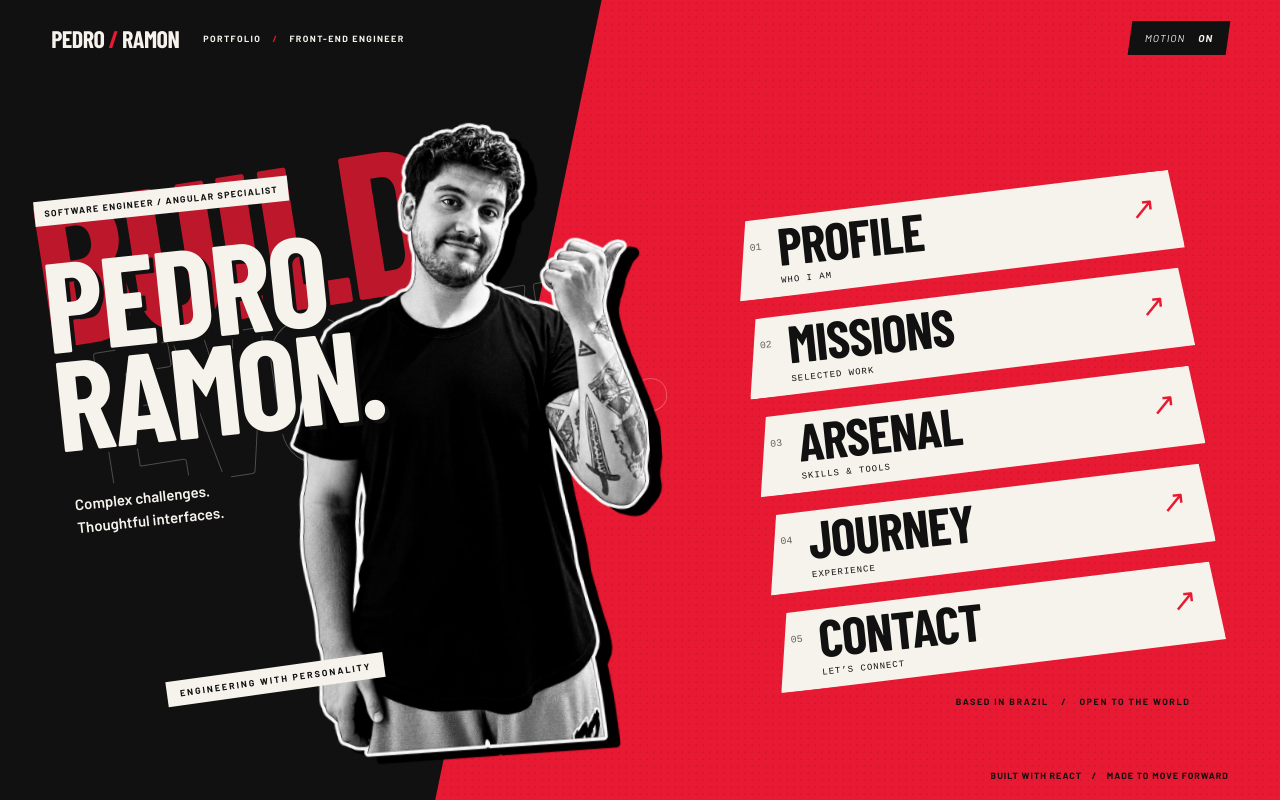
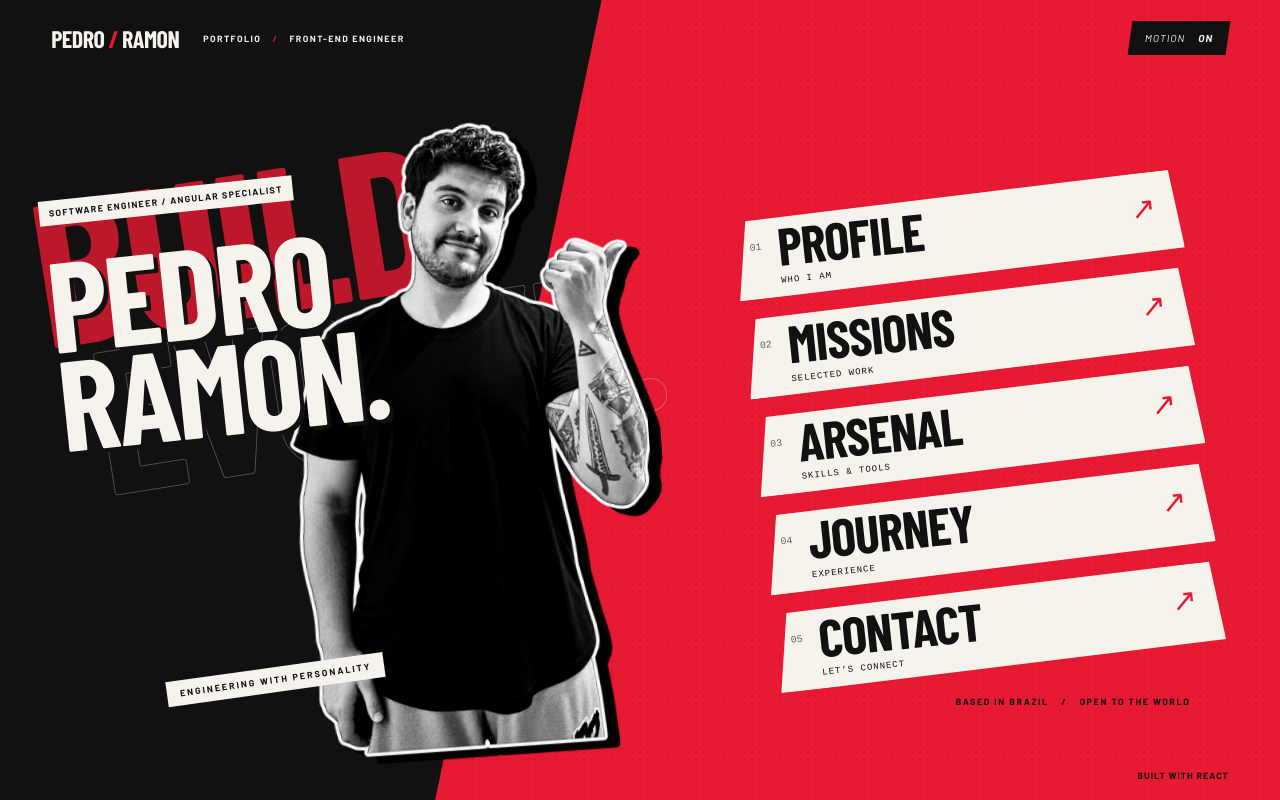
Before and after one commit to Pedro-Ramonn/portfolio-persona, a React (Vite) app: page / in a window 1280 px wide. Built offline with nearby package versions, Linux system fonts and the light colour scheme; a web font is replaced by a local one.

Commit message:
Simplify home copy and add Take Your Time reference

```diff
--- a/src/main.jsx
+++ b/src/main.jsx
@@ -101,7 +101,7 @@ function Home({ onNavigate }) {
   return <main className="home-scene" id="content" tabIndex={-1}>
     <div className="home-backdrop" aria-hidden="true"><span>BUILD.</span><span>EVOLVE.</span></div>
     <div className="home-portrait"><img src={asset('presentation.webp')} alt="Pedro Ramon wearing a black T-shirt, with his left-arm tattoos visible" fetchPriority="high" /><span className="portrait-caption">ENGINEERING WITH PERSONALITY</span></div>
-    <div className="home-title"><p className="eyebrow">SOFTWARE ENGINEER / ANGULAR SPECIALIST</p><h1>PEDRO<br /><em>RAMON.</em></h1><p>Complex challenges.<br />Thoughtful interfaces.</p></div>
+    <div className="home-title"><p className="eyebrow">SOFTWARE ENGINEER / ANGULAR SPECIALIST</p><h1>PEDRO<br /><em>RAMON.</em></h1></div>
     <Menu route="home" onNavigate={onNavigate} />
     <p className="home-location">BASED IN BRAZIL <span>/</span> OPEN TO THE WORLD</p>
   </main>;
@@ -141,9 +141,9 @@ function App() {
     {home ? <Home onNavigate={navigate} /> : <main className="detail-scene" key={route}>
       <aside className="scene-identity"><a className="back-link" href="#/home">← BACK TO MENU</a><div className="scene-portrait"><span className="scene-word" aria-hidden="true">{section.label}</span><img src={asset(section.portrait)} alt={section.alt} /><span className="scene-counter">{section.number}<small>/ 05</small></span></div><Menu compact route={route} onNavigate={navigate} /></aside>
       <section className="content-shell" ref={contentRef} id="content" tabIndex={-1} aria-labelledby="scene-heading"><div className="page-content"><div className="section-kicker"><span>{section.number} / 05</span><h2 ref={headingRef} tabIndex={-1} id="scene-heading">{section.caption}</h2></div><Page /></div></section>
-      <span className="edge-label" aria-hidden="true">TAKE YOUR NEXT STEP /</span>
+      <span className="edge-label" aria-hidden="true">TAKE YOUR TIME /</span>
     </main>}
-    <footer><span>BUILT WITH REACT <b>/</b> MADE TO MOVE FORWARD</span></footer>
+    <footer><span>BUILT WITH REACT</span></footer>
   </div>;
 }
 
```
